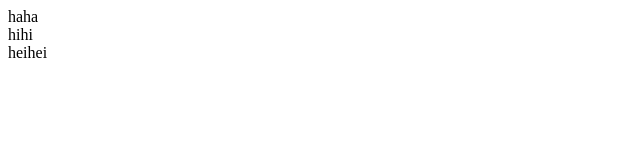
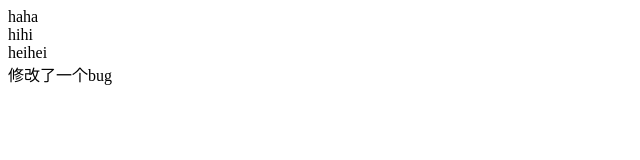
Before and after one commit to littleCodeNoob/lucy, a plain HTML site: page index.html in a window 1280 px wide. Shown: the whole page, without its empty margins (0-640 px from the left). Drawn offline with Linux system fonts and the light colour scheme.

Commit message:
又修复了一个bug

```diff
--- a/index.html
+++ b/index.html
@@ -9,5 +9,6 @@
 	<div>haha</div>
 	<div>hihi</div>
 	<div>heihei</div>
+	<div>修改了一个bug</div>
 </body>
 </html>
```
